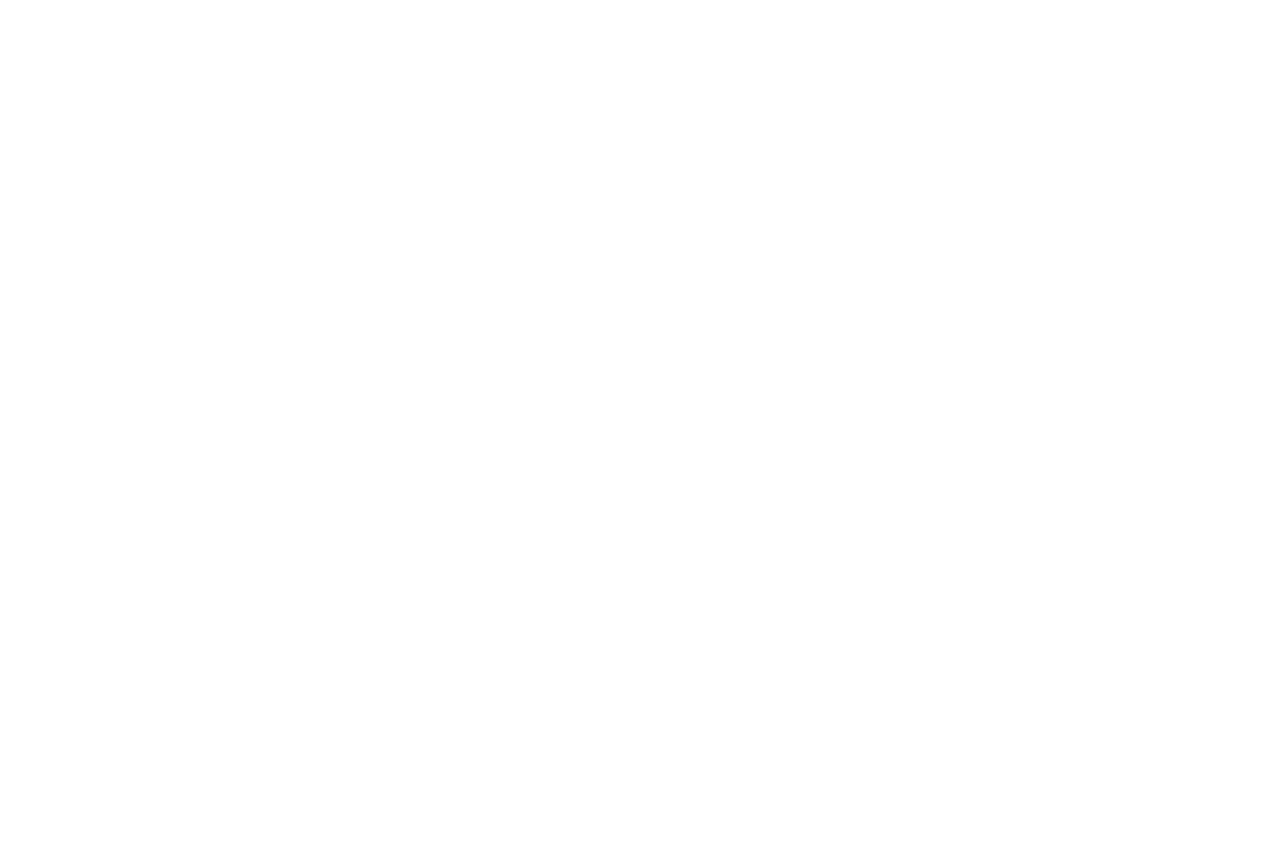
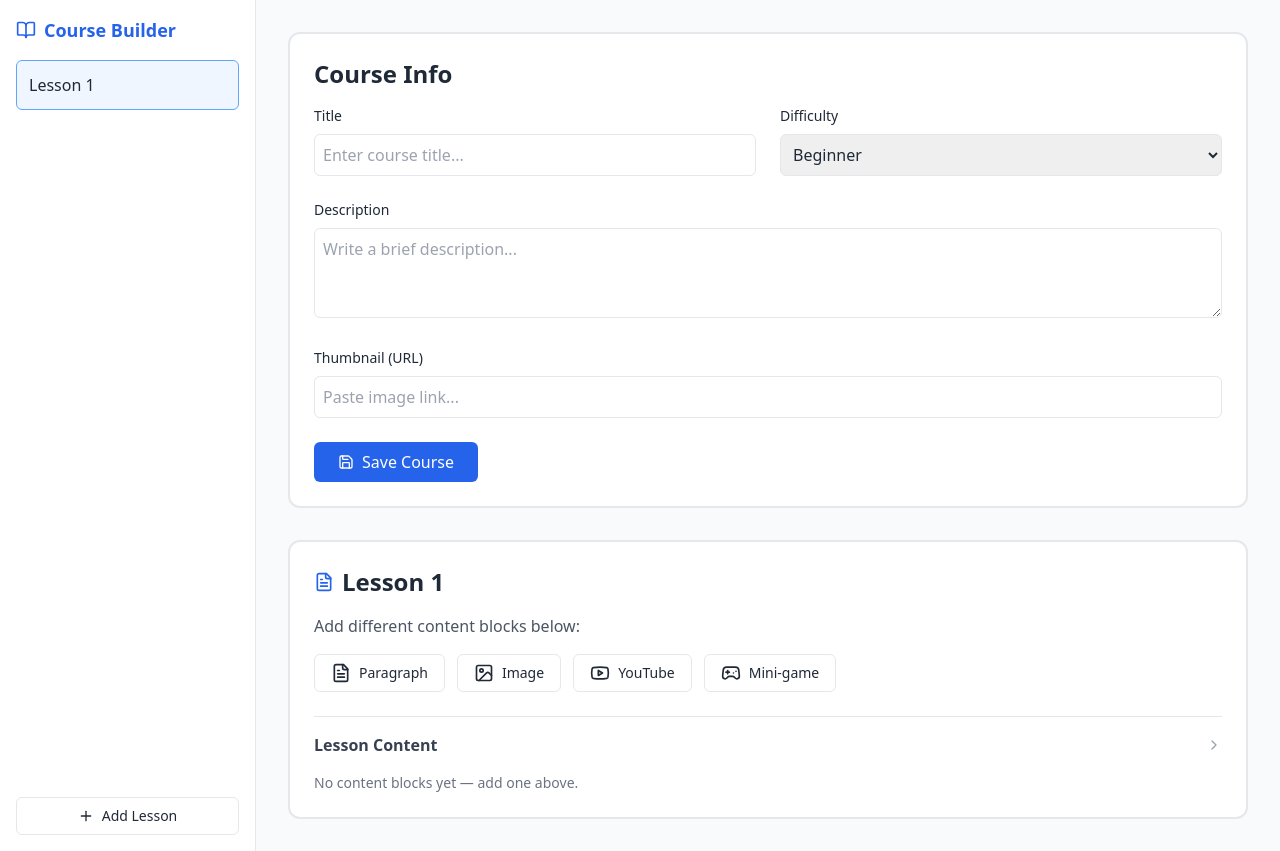
Before and after one commit to sayedpalestine7/MindQuest, a React (Vite) app in the folder frontend/: page /teacher/courseBuilder in a window 1280 px wide. Before the commit this address had no page. Before the commit the page ends 800 px from the top, so only its background shows below. Built offline with nearby package versions, Linux system fonts and the light colour scheme.

Commit message:
Initializing the teacher course builder page

```diff
--- a/frontend/src/App.jsx
+++ b/frontend/src/App.jsx
@@ -9,6 +9,7 @@
 import Settings from "./components/Admin/Settings";
 import TeacherSignUp from "./pages/TeacherSignUp";
 import HomePage from "./pages/HomePage";
+import TeacherCourseBuilder from "./pages/TeacherCourseBuilder";
 function App() {
 
   return (
@@ -25,6 +26,9 @@
       <Route path="/login" element={<LoginForm />} />
       <Route path="/signup" element={<SignUpForm />} />
       <Route path="/teacher/signup" element={<TeacherSignUp />} />
+
+
+      <Route path="/teacher/courseBuilder" element={<TeacherCourseBuilder />} />
     </Routes>
     </>
   )
--- /dev/null
+++ b/frontend/src/pages/TeacherCourseBuilder.jsx
@@ -0,0 +1,137 @@
+import React, { useState } from "react"
+import { Plus, Save, BookOpen, FileText, Image, Youtube, Gamepad2, ChevronRight } from "lucide-react"
+
+export default function TeacherCourseBuilder() {
+  const [lessons, setLessons] = useState([{ id: 1, title: "Lesson 1" }])
+  const [selectedLesson, setSelectedLesson] = useState(1)
+  const [courseInfo, setCourseInfo] = useState({
+    title: "",
+    description: "",
+    difficulty: "beginner",
+    thumbnail: "",
+  })
+
+  // Add a new lesson
+  const addLesson = () => {
+    const newLesson = { id: lessons.length + 1, title: `Lesson ${lessons.length + 1}` }
+    setLessons([...lessons, newLesson])
+    setSelectedLesson(newLesson.id)
+  }
+
+  return (
+    <div className="flex min-h-screen bg-gray-50">
+      {/* Sidebar */}
+      <aside className="w-64 bg-white border-r p-4 flex flex-col">
+        <h2 className="text-lg font-bold mb-4 flex items-center gap-2 text-blue-600">
+          <BookOpen className="w-5 h-5" /> Course Builder
+        </h2>
+        <div className="flex flex-col gap-2 flex-1 overflow-y-auto">
+          {lessons.map((lesson) => (
+            <button
+              key={lesson.id}
+              onClick={() => setSelectedLesson(lesson.id)}
+              className={`text-left p-3 rounded-md border ${
+                selectedLesson === lesson.id ? "border-blue-400 bg-blue-50" : "border-gray-200 hover:bg-gray-50"
+              }`}
+            >
+              {lesson.title}
+            </button>
+          ))}
+        </div>
+        <button
+          onClick={addLesson}
+          className="mt-4 flex items-center justify-center gap-2 text-sm py-2 border rounded-md hover:bg-gray-100"
+        >
+          <Plus className="w-4 h-4" /> Add Lesson
+        </button>
+      </aside>
+
+      {/* Main Content */}
+      <main className="flex-1 p-8 overflow-y-auto">
+        {/* Course Info Section */}
+        <section className="bg-white border-2 rounded-xl p-6 mb-8">
+          <h2 className="text-2xl font-bold mb-4 text-gray-800">Course Info</h2>
+          <div className="grid md:grid-cols-2 gap-6">
+            <div>
+              <label className="block text-sm font-medium mb-2">Title</label>
+              <input
+                type="text"
+                className="w-full border rounded-md p-2"
+                placeholder="Enter course title..."
+                value={courseInfo.title}
+                onChange={(e) => setCourseInfo({ ...courseInfo, title: e.target.value })}
+              />
+            </div>
+            <div>
+              <label className="block text-sm font-medium mb-2">Difficulty</label>
+              <select
+                className="w-full border rounded-md p-2"
+                value={courseInfo.difficulty}
+                onChange={(e) => setCourseInfo({ ...courseInfo, difficulty: e.target.value })}
+              >
+                <option value="beginner">Beginner</option>
+                <option value="intermediate">Intermediate</option>
+                <option value="advanced">Advanced</option>
+              </select>
+            </div>
+            <div className="md:col-span-2">
+              <label className="block text-sm font-medium mb-2">Description</label>
+              <textarea
+                rows="3"
+                className="w-full border rounded-md p-2"
+                placeholder="Write a brief description..."
+                value={courseInfo.description}
+                onChange={(e) => setCourseInfo({ ...courseInfo, description: e.target.value })}
+              />
+            </div>
+            <div className="md:col-span-2">
+              <label className="block text-sm font-medium mb-2">Thumbnail (URL)</label>
+              <input
+                type="text"
+                className="w-full border rounded-md p-2"
+                placeholder="Paste image link..."
+                value={courseInfo.thumbnail}
+                onChange={(e) => setCourseInfo({ ...courseInfo, thumbnail: e.target.value })}
+              />
+            </div>
+          </div>
+          <button className="mt-6 flex items-center gap-2 px-6 py-2 bg-blue-600 text-white rounded-md hover:bg-blue-700">
+            <Save className="w-4 h-4" /> Save Course
+          </button>
+        </section>
+
+        {/* Lesson Editor Section */}
+        <section className="bg-white border-2 rounded-xl p-6">
+          <h2 className="text-2xl font-bold mb-4 text-gray-800 flex items-center gap-2">
+            <FileText className="w-5 h-5 text-blue-600" /> {lessons.find((l) => l.id === selectedLesson)?.title}
+          </h2>
+          <p className="text-gray-600 mb-4">Add different content blocks below:</p>
+          <div className="flex flex-wrap gap-3 mb-6">
+            {[
+              { icon: <FileText className="w-5 h-5" />, label: "Paragraph" },
+              { icon: <Image className="w-5 h-5" />, label: "Image" },
+              { icon: <Youtube className="w-5 h-5" />, label: "YouTube" },
+              { icon: <Gamepad2 className="w-5 h-5" />, label: "Mini-game" },
+            ].map((block, i) => (
+              <button
+                key={i}
+                className="flex items-center gap-2 px-4 py-2 border rounded-md hover:bg-gray-50 text-sm"
+              >
+                {block.icon} {block.label}
+              </button>
+            ))}
+          </div>
+
+          <div className="border-t pt-4">
+            <div className="flex items-center justify-between mb-4">
+              <h3 className="font-semibold text-gray-700">Lesson Content</h3>
+              <ChevronRight className="w-4 h-4 text-gray-400" />
+            </div>
+            <div className="text-gray-500 text-sm">No content blocks yet — add one above.</div>
+          </div>
+        </section>
+      </main>
+    </div>
+  )
+}
+// This is a simplified course builder interface for teachers to create and manage courses.
```
Also changed, not shown: frontend/src/components/courseBuilder/CourseHeader.jsx (added), frontend/src/components/courseBuilder/FieldBlock.jsx (added), frontend/src/components/courseBuilder/LessonEditor.jsx (added), frontend/src/components/courseBuilder/LessonSidebar.jsx (added), frontend/src/components/courseBuilder/QuestionBlock.jsx (added), frontend/src/components/courseBuilder/QuizEditor.jsx (added), frontend/src/components/courseBuilder/SaveBar.jsx (added).
